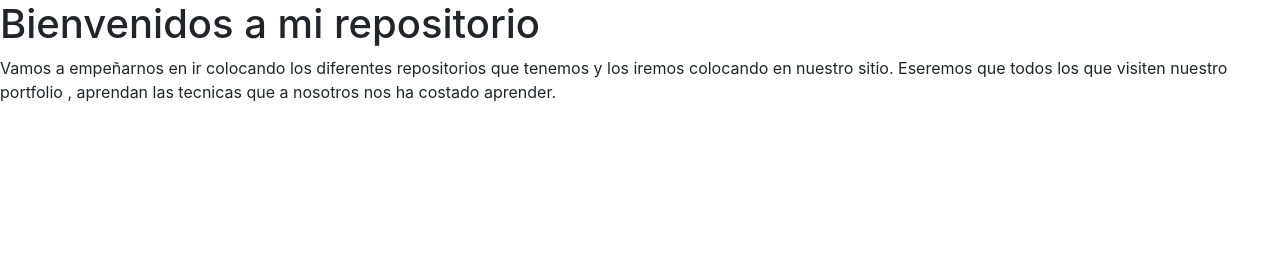
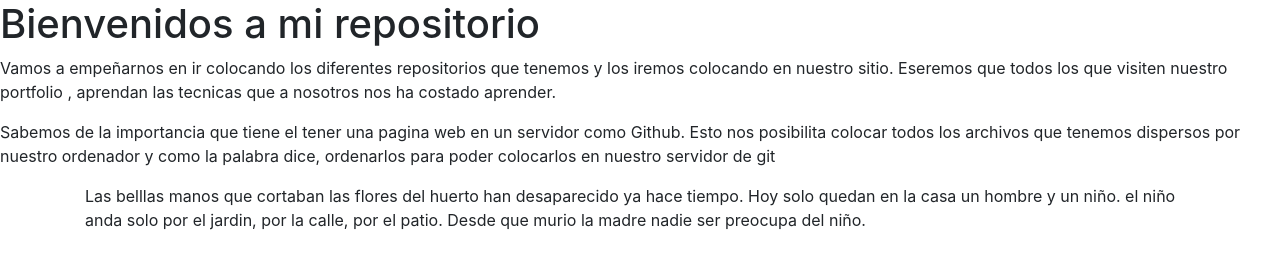
Before and after one commit to octasvega/octasvega.github.io, a plain HTML site: page index.html in a window 1280 px wide. Drawn offline with nearby package versions, Linux system fonts and the light colour scheme.

Commit message:
Update index.html

```diff
--- a/index.html
+++ b/index.html
@@ -15,7 +15,14 @@
     <p>Vamos a empeñarnos en ir colocando los diferentes repositorios que tenemos y los iremos colocando en nuestro sitio. Eseremos que todos los que  visiten nuestro
     portfolio , aprendan las tecnicas que a nosotros nos ha costado aprender.
     </p>
-
+	<p>Sabemos de la importancia que tiene el tener una pagina web en un servidor como Github. Esto nos posibilita colocar todos los archivos que tenemos dispersos por nuestro ordenador y como la palabra dice, ordenarlos para poder colocarlos en nuestro servidor de git</p>
+	<div class="container">
+	<div class="row">
+	<div class="col-md-12">
+	Las belllas manos que cortaban las flores del huerto han desaparecido ya hace tiempo. Hoy solo quedan en la casa un hombre y un niño. el niño anda solo por el jardin, por la calle, por el patio. Desde que murio la madre nadie ser preocupa del niño.
+	</div>
+	</div>
+	</div>
     <!-- Optional JavaScript -->
     <!-- jQuery first, then Popper.js, then Bootstrap JS -->
     <script src="https://code.jquery.com/jquery-3.2.1.slim.min.js" integrity="sha384-KJ3o2DKtIkvYIK3UENzmM7KCkRr/rE9/Qpg6aAZGJwFDMVNA/GpGFF93hXpG5KkN" crossorigin="anonymous"></script>
```
